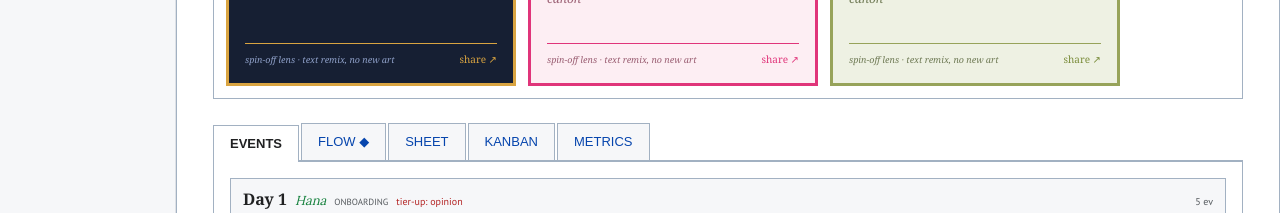
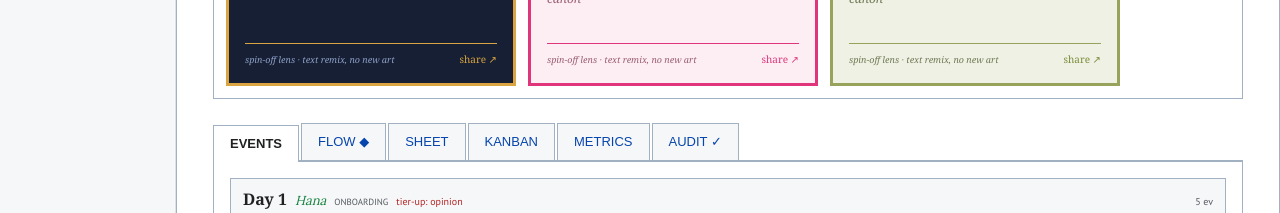
Before and after one commit to cybervaldez/myliar-website, a Next.js app: page /campaigns/main-line in a window 1280 px wide. Shown: the part 1560-1773 px from the top of the page. Built offline with nearby package versions, Linux system fonts and the light colour scheme.

Commit message:
deploy: sync website/ from monorepo @ 91ef10e

```diff
--- a/app/campaigns/[id]/CampaignTabs.tsx
+++ b/app/campaigns/[id]/CampaignTabs.tsx
@@ -11,14 +11,21 @@ import { useState, useEffect, useRef, type ReactNode } from "react";
 export type ViewRow = { day: number; coachId: string; coach: string; color: string; type: string; tier: string; unspoken: boolean; sets: string[]; reads: string[]; events: number };
 export type ViewCoach = { id: string; name: string; color: string };
 export type ViewMetrics = { days: number; coaches: number; tierUps: number; callbacks: number; unspoken: number; achievements: number };
+export type ViewAudit = {
+  ledger: { day: number; focal: string; grants: { id: string; rarity: string }[]; keepsakes: string[] }[];
+  totalGrants: number; emptyDays: number; bloatDays: number[]; legendaryCount: number;
+  viral: { itemDrops: number; tierUps: number; callbacks: number; motifTitles: number };
+  viralTotal: number; viralBar: number; thinDays: number[];
+};
 
-type Tab = "events" | "flow" | "sheet" | "kanban" | "metrics";
+type Tab = "events" | "flow" | "sheet" | "kanban" | "metrics" | "audit";
 const TABS: { id: Tab; label: string }[] = [
   { id: "events", label: "Events" },
   { id: "flow", label: "Flow ◆" },
   { id: "sheet", label: "Sheet" },
   { id: "kanban", label: "Kanban" },
   { id: "metrics", label: "Metrics" },
+  { id: "audit", label: "Audit ✓" },
 ];
 
 function MermaidFlow({ web, arc, uid }: { web: string; arc: string; uid: string }) {
@@ -116,9 +123,9 @@ function MermaidFlow({ web, arc, uid }: { web: string; arc: string; uid: string
   );
 }
 
-export function CampaignTabs({ events, influence, flowWeb, flowArc, rows, coaches, metrics, uid }: {
+export function CampaignTabs({ events, influence, flowWeb, flowArc, rows, coaches, metrics, audit, uid }: {
   events: ReactNode; influence: ReactNode; flowWeb: string; flowArc: string;
-  rows: ViewRow[]; coaches: ViewCoach[]; metrics: ViewMetrics; uid: string;
+  rows: ViewRow[]; coaches: ViewCoach[]; metrics: ViewMetrics; audit: ViewAudit; uid: string;
 }) {
   const [tab, setTab] = useState<Tab>("events");
   const [sortK, setSortK] = useState<keyof ViewRow>("day");
@@ -225,6 +232,63 @@ export function CampaignTabs({ events, influence, flowWeb, flowArc, rows, coache
             </div>
           </div>
         )}
+
+        {tab === "audit" && (
+          <div className="space-y-6">
+            <p className="text-[12px] text-margin-ink">Data-derived validation — the <a href="/the-engine#the-bar" className="text-forest underline underline-offset-2">goal-dimensions</a> check made visible (no manual input; reads the payloads).</p>
+
+            {/* Achievement Ledger — the sparse / bloat discipline */}
+            <div>
+              <div className="flex items-baseline justify-between mb-2 flex-wrap gap-1">
+                <h3 className="font-display text-[16px] text-forest">Achievement Ledger</h3>
+                <span className="text-[11px] text-margin-ink">{audit.totalGrants} grants / {audit.ledger.length} days · {audit.legendaryCount} legendary keepsakes (mystery-gated)</span>
+              </div>
+              <div className="border border-[#dee1e6]">
+                {audit.ledger.map((r) => {
+                  const bloat = r.grants.length > 1;
+                  const empty = r.grants.length === 0 && r.keepsakes.length === 0;
+                  return (
+                    <div key={r.day} className={`flex items-baseline gap-2 px-2.5 py-1 text-[12px] border-b border-[#eef0f2] last:border-0 ${bloat ? "bg-[#fdf6e3]" : ""}`}>
+                      <span className="w-[40px] text-margin-ink tabular-nums">D{r.day}</span>
+                      <span className="w-[58px] text-ink-soft shrink-0">{r.focal}</span>
+                      <span className="flex-1 leading-[1.5]">
+                        {empty && <span className="text-[#15803d]">— <span className="text-[10px] text-margin-ink">empty by design ✓</span></span>}
+                        {r.grants.map((g) => (
+                          <span key={g.id} className="inline-block mr-2">★ {g.id}{g.rarity && <span className="text-[9px] uppercase text-margin-ink"> {g.rarity}</span>}</span>
+                        ))}
+                        {r.keepsakes.map((k) => <span key={k} className="inline-block mr-2 text-[#8a6d0b]">◆ {k}</span>)}
+                      </span>
+                      {bloat && <span className="text-[10px] text-spot-red uppercase tracking-[0.04em] shrink-0">⚠ {r.grants.length} in one day</span>}
+                    </div>
+                  );
+                })}
+              </div>
+              <p className="text-[11px] text-margin-ink mt-1.5 leading-[1.5]">
+                avg {(audit.totalGrants / Math.max(1, audit.ledger.length)).toFixed(1)}/day · {audit.emptyDays} of {audit.ledger.length} days grant nothing (sparse by design ✓).
+                {audit.bloatDays.length > 0 && <span className="text-spot-red"> ⚠ {audit.bloatDays.map((d) => `D${d}`).join(", ")} grant 2+ — confirm both are earned moments, not bolted on.</span>}
+              </p>
+            </div>
+
+            {/* Virality coverage — designed shareable beats vs the ~10 carousel bar */}
+            <div>
+              <div className="flex items-baseline justify-between mb-2 flex-wrap gap-1">
+                <h3 className="font-display text-[16px] text-forest">Virality coverage</h3>
+                <span className={`text-[11px] ${audit.viralTotal >= audit.viralBar ? "text-[#15803d]" : "text-spot-red"}`}>{audit.viralTotal} designed shareable beats / ~{audit.viralBar} bar {audit.viralTotal >= audit.viralBar ? "✓" : "⚠"}</span>
+              </div>
+              <div className="grid gap-2" style={{ gridTemplateColumns: "repeat(auto-fit,minmax(110px,1fr))" }}>
+                {(([["★ item drops", audit.viral.itemDrops], ["▲ tier-ups", audit.viral.tierUps], ["↩ callbacks", audit.viral.callbacks], ["◆ motif titles", audit.viral.motifTitles]]) as [string, number][]).map(([l, n]) => (
+                  <div key={l} className="border border-[#dee1e6] p-2">
+                    <div className="font-display text-[22px] font-bold" style={{ fontFamily: "Georgia, serif" }}>{n}</div>
+                    <div className="text-[10px] uppercase tracking-[0.06em] text-margin-ink">{l}</div>
+                  </div>
+                ))}
+              </div>
+              {audit.thinDays.length > 0
+                ? <p className="text-[11px] text-spot-red mt-1.5 leading-[1.5]">⚠ screenshot-thin days (0 designed shareable beats): {audit.thinDays.map((d) => `D${d}`).join(", ")} — front-load a hook.</p>
+                : <p className="text-[11px] text-[#15803d] mt-1.5">Every day carries at least one designed shareable beat ✓</p>}
+            </div>
+          </div>
+        )}
       </div>
     </div>
   );
--- a/app/campaigns/[id]/page.tsx
+++ b/app/campaigns/[id]/page.tsx
@@ -8,7 +8,7 @@ import { notFound } from "next/navigation";
 import Link from "next/link";
 import { FandomShell } from "../../_components/FandomShell";
 import { ShareCard, SKINS, campaignCards, campaignDefaultSkin, genreLensCards } from "../../cards/share-card";
-import { CampaignTabs, type ViewRow, type ViewCoach, type ViewMetrics } from "./CampaignTabs";
+import { CampaignTabs, type ViewRow, type ViewCoach, type ViewMetrics, type ViewAudit } from "./CampaignTabs";
 import { DayDiagram } from "./DayDiagram";
 import { CopyForLLM } from "../../_components/CopyForLLM";
 
@@ -233,6 +233,45 @@ export default async function CampaignDaysPage({ params }: { params: Promise<{ i
     achievements: granted.size,
   };
 
+  // ── Audit views (data-derived: the validation step made visible) ──
+  // Achievement Ledger — per-day grants + the sparse/bloat discipline.
+  const ledger = c.days.map((d) => {
+    const grantIds = new Set<string>();
+    const keepsakes: string[] = [];
+    for (const ev of d.events) for (const ch of ev.choices) {
+      if (ch.grantsAchievement) grantIds.add(ch.grantsAchievement);
+      const itf = (ch.itemDrop as { grantsAchievement?: string } | null)?.grantsAchievement;
+      if (itf) grantIds.add(itf);
+      if (ch.itemDrop?.kind === "legendary") keepsakes.push(ch.itemDrop.name);
+    }
+    return {
+      day: d.globalDayIndex,
+      focal: d.characterId ? c.nameOf(d.characterId) ?? d.characterId : "—",
+      grants: [...grantIds].map((id) => ({ id, rarity: achievementById(id)?.rarity ?? "" })),
+      keepsakes,
+    };
+  });
+  let itemDrops = 0;
+  for (const d of c.days) for (const ev of d.events) for (const ch of ev.choices) if (ch.itemDrop) itemDrops++;
+  const audit: ViewAudit = {
+    ledger,
+    totalGrants: ledger.reduce((n, r) => n + r.grants.length, 0),
+    emptyDays: ledger.filter((r) => r.grants.length === 0).length,
+    bloatDays: ledger.filter((r) => r.grants.length > 1).map((r) => r.day),
+    legendaryCount: ledger.reduce((n, r) => n + r.keepsakes.length, 0),
+    // Virality coverage — the designed shareable beats vs the ~10 carousel bar.
+    viral: { itemDrops, tierUps: metrics.tierUps, callbacks: metrics.callbacks, motifTitles: granted.size },
+    viralTotal: itemDrops + metrics.tierUps + metrics.callbacks + granted.size,
+    viralBar: 10,
+    thinDays: c.days
+      .filter((d) => {
+        const hasDrop = d.events.some((ev) => ev.choices.some((ch) => ch.itemDrop));
+        const hasGrant = d.events.some((ev) => ev.choices.some((ch) => ch.grantsAchievement || (ch.itemDrop as { grantsAchievement?: string } | null)?.grantsAchievement));
+        return !hasDrop && !d.tierUpReveal && !hasGrant;
+      })
+      .map((d) => d.globalDayIndex),
+  };
+
   // mermaid graph strings (built server-side, rendered client-side on the Flow tab)
   const label = (d: typeof c.days[number]) => `D${d.globalDayIndex} ${(c.nameOf(d.characterId ?? "") ?? "").split(" ")[0]}${d.tierUpReveal?.category === "question" ? " ★" : ""}`;
   const cls = (d: typeof c.days[number]) => `c${coachIdx.get(d.characterId ?? "") ?? 0}`;
@@ -397,7 +436,7 @@ export default async function CampaignDaysPage({ params }: { params: Promise<{ i
         )}
       </div>
 
-      {/* ── Views (Events · Flow · Sheet · Kanban · Metrics) ── */}
+      {/* ── Views (Events · Flow · Sheet · Kanban · Metrics · Audit) ── */}
       <CampaignTabs
         events={eventsSlot}
         influence={influenceSlot}
@@ -406,6 +445,7 @@ export default async function CampaignDaysPage({ params }: { params: Promise<{ i
         rows={rows}
         coaches={coaches}
         metrics={metrics}
+        audit={audit}
         uid={id}
       />
 
```
